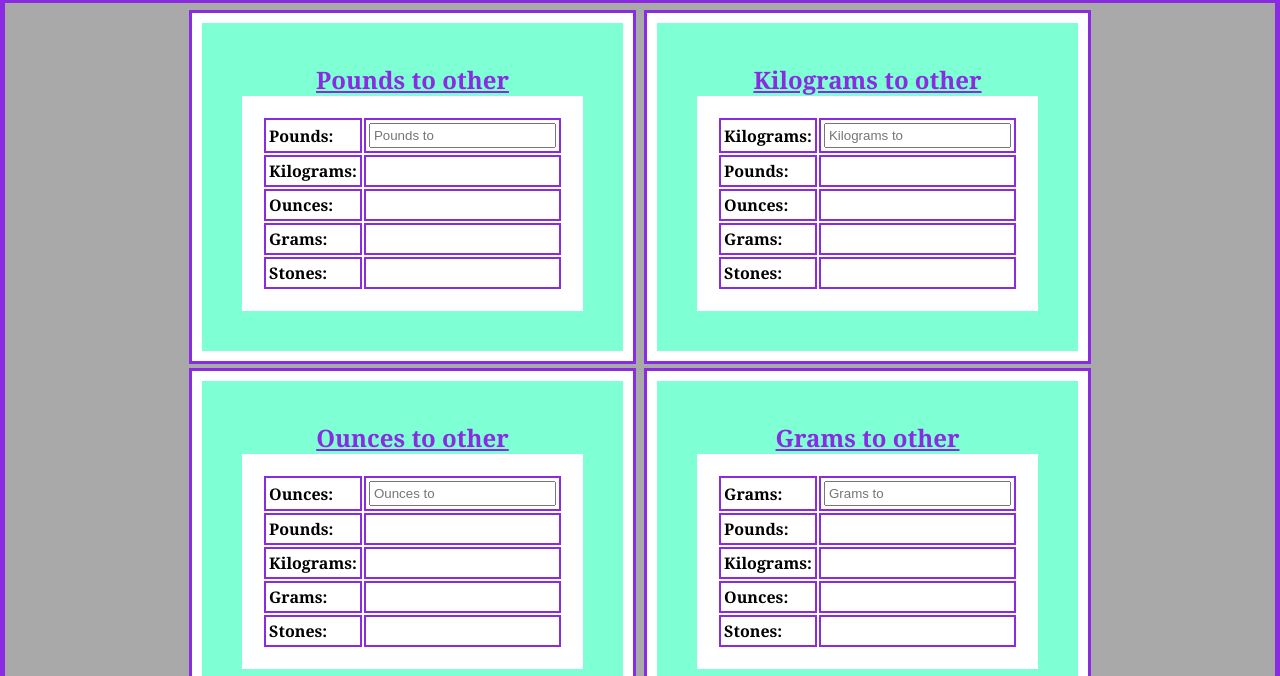
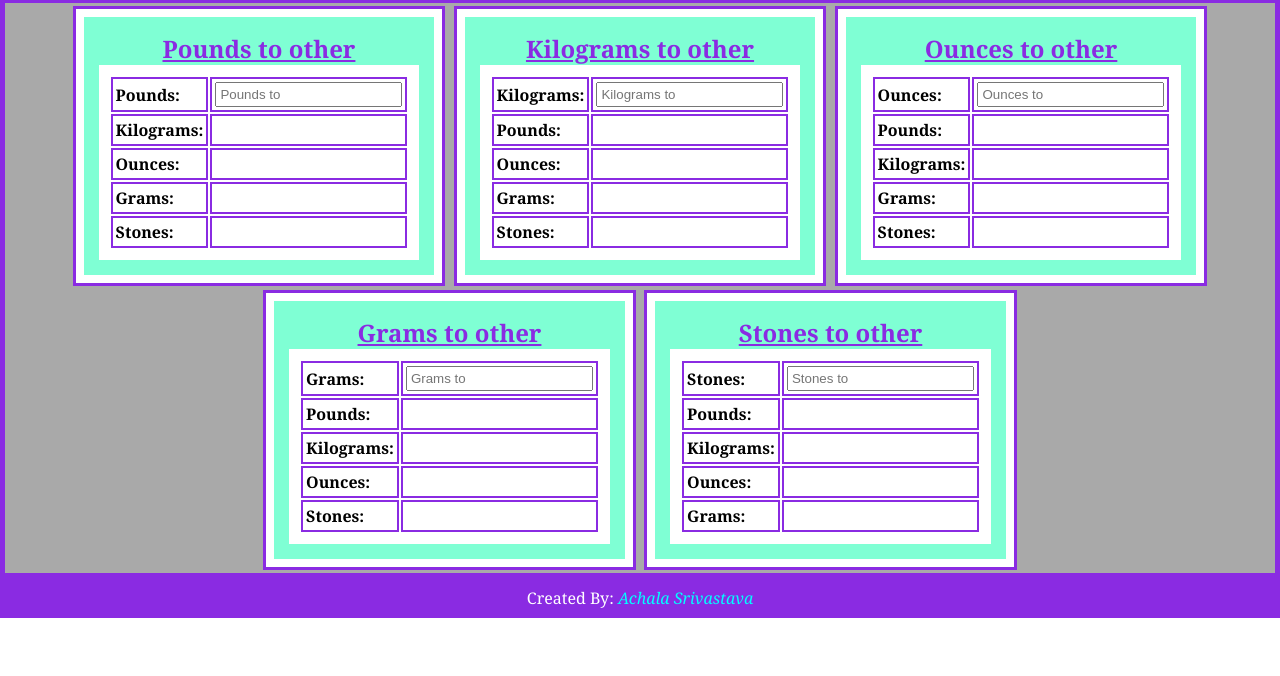
Before and after one commit to AchalaAS/Converter, a plain HTML site: page wc.html in a window 1280 px wide. Shown: the part 124-800 px from the top of the page. Drawn offline with Linux system fonts and the light colour scheme.

Commit message:
Update wc.html

```diff
--- a/wc.html
+++ b/wc.html
@@ -3,7 +3,7 @@
   <head>
     <meta charset="UTF-8" />
     <meta name="viewport" content="width=device-width, initial-scale=1.0" />
-    <link rel="stylesheet" href="css/style.css" />
+    <link rel="stylesheet" href="css/style1.css" />
     <title>Weight convertor</title>
   </head>
 
```
